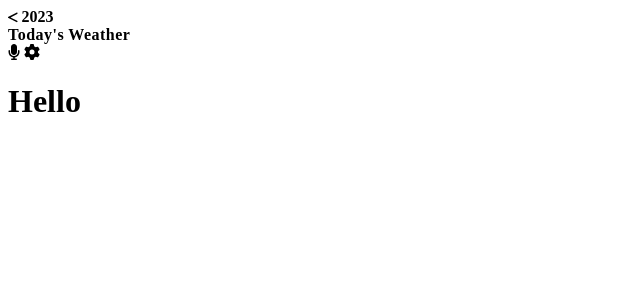
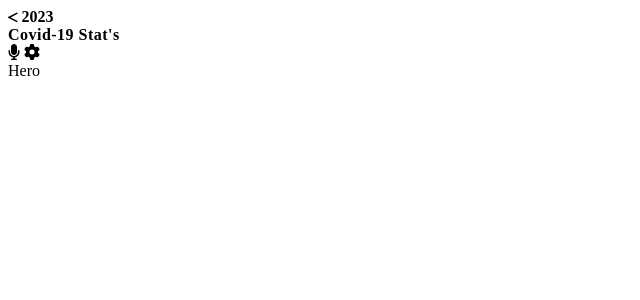
Before and after one commit to Kashif-Saleem-Ghuman/react-capstone, a React (Create React App) app: page / in a window 1280 px wide. Shown: the top 300 px of the page, without its empty margins (0-640 px from the left). Built offline with nearby package versions, Linux system fonts and the light colour scheme.

Commit message:
user interface

```diff
--- a/src/App.js
+++ b/src/App.js
@@ -1,14 +1,12 @@
 import './App.css';
 import Header from './Components/Header';
+import Hero from './Components/Hero';
 
 function App() {
   return (
     <>
       <Header />
-      <div className="App">
-
-        <h1>Hello</h1>
-      </div>
+      <Hero />
     </>
 
   );
--- a/src/Components/Header.js
+++ b/src/Components/Header.js
@@ -15,7 +15,7 @@
       </div>
 
       <div className="weather">
-        Today&apos;s Weather
+        Covid-19 Stat&apos;s
       </div>
       <div className="mic-icon-wrapper">
         <span className="mic"><FontAwesomeIcon icon={faMicrophone} /></span>
--- /dev/null
+++ b/src/Components/Hero.js
@@ -0,0 +1,9 @@
+import React from 'react';
+
+function Hero() {
+  return (
+    <div>Hero</div>
+  );
+}
+
+export default Hero;
```
